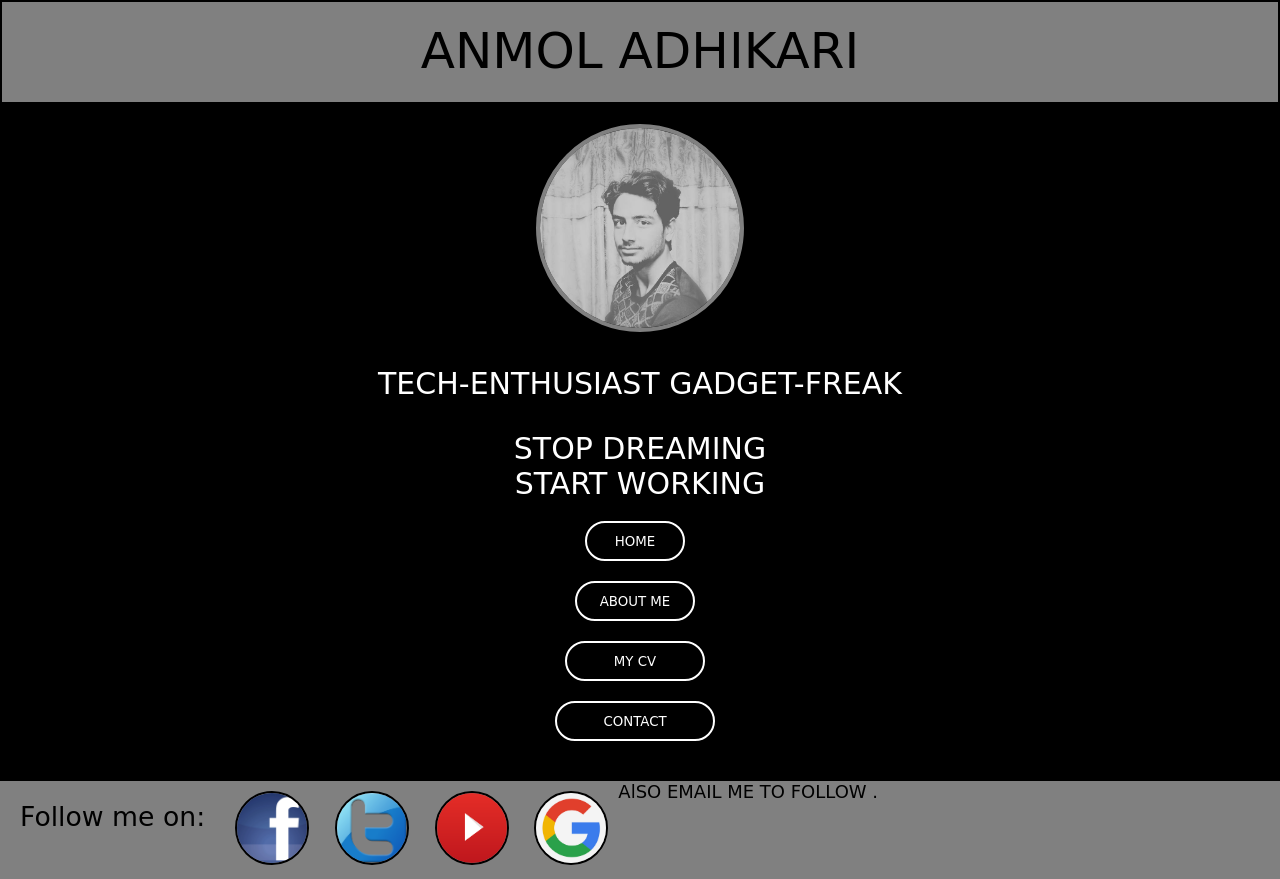
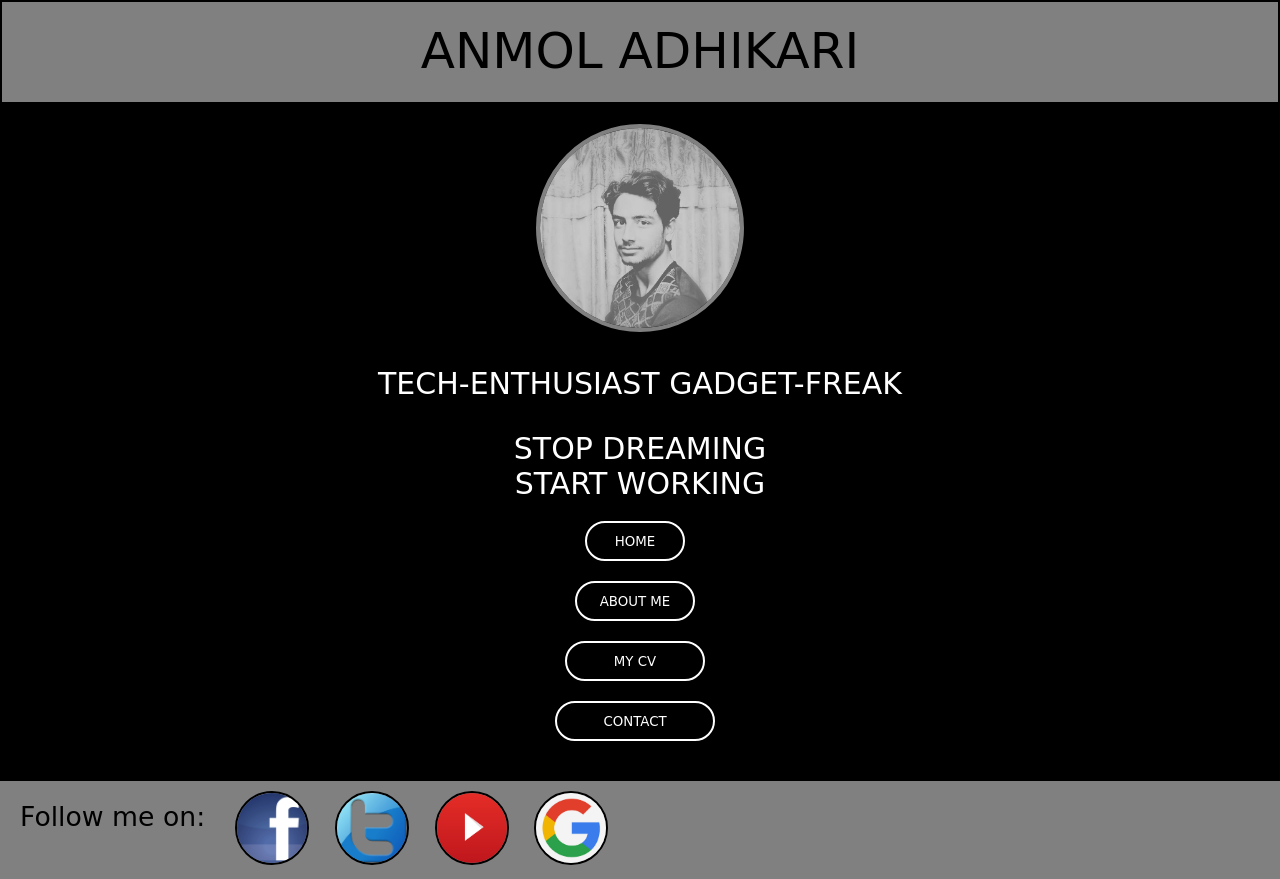
Before and after one commit to khanproject97/salmancsy1018, a plain HTML site: page index.html in a window 1280 px wide. Drawn offline with Linux system fonts and the light colour scheme.

Commit message:
Made changes in the homepage

```diff
--- a/index.html
+++ b/index.html
@@ -60,7 +60,7 @@
           <img src="google.jpg" alt="my image" width="70px" height="70">
           </div>
 
-          AlSO EMAIL ME TO FOLLOW .
+
 
 
 </footer>
```
